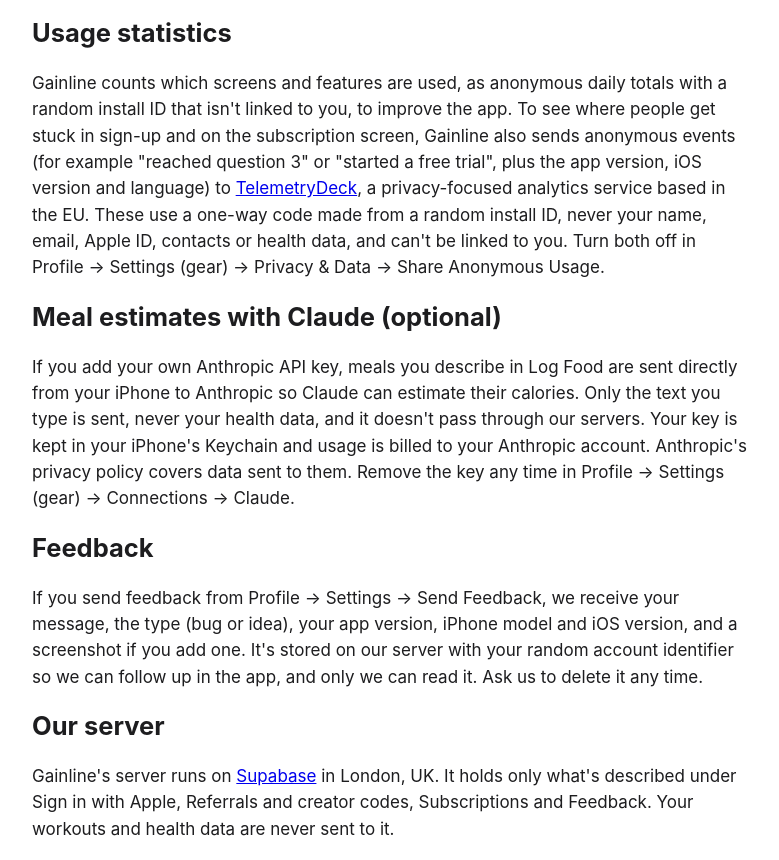
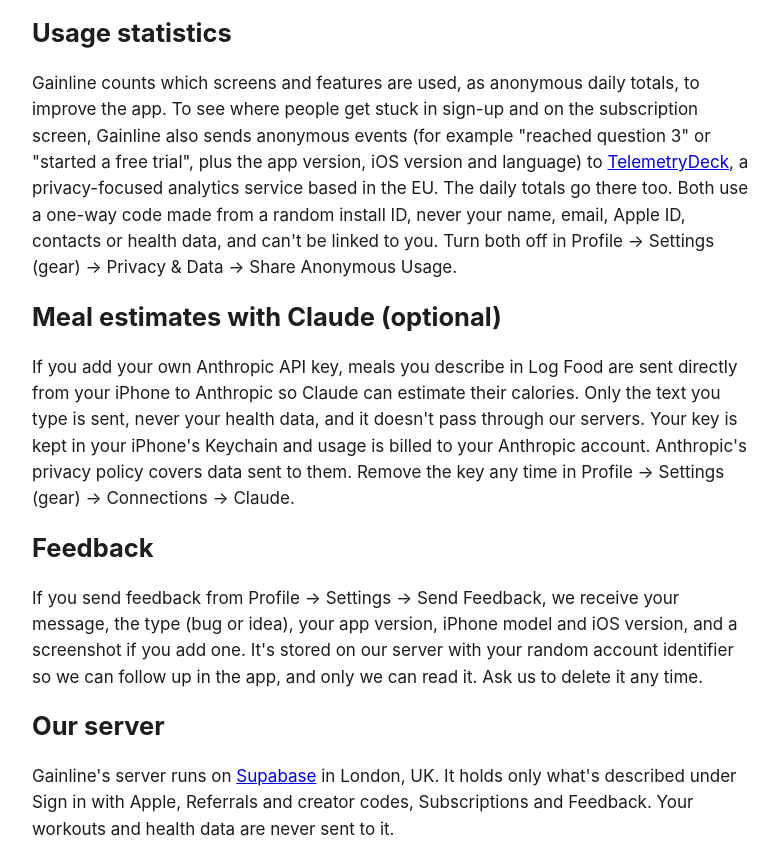
Before and after one commit to Bail940ey442/gainline, a plain HTML site: page privacy-policy.html in a window 1280 px wide. Shown: the part 2191-3051 px from the top of the page, without its empty margins (248-1027 px from the left). Drawn offline with Linux system fonts and the light colour scheme.

Commit message:
Privacy policy: daily usage totals go to TelemetryDeck

```diff
--- a/privacy-policy.html
+++ b/privacy-policy.html
@@ -18,7 +18,7 @@
 <h2>Finding friends from your contacts (optional)</h2>
 <p>If you allow access to your contacts, Gainline turns each contact's phone number and email into a one-way code on your iPhone and checks only those codes against the League, to show which of your contacts are on Gainline. Your contacts are never uploaded. If you choose to let friends find you, a one-way code of the phone number or email you enter is stored on Gainline's server (Supabase, in London) and linked to your League profile, never the number or email itself. The code is keyed again with a secret only the server has, and the server only tells other users whether a code they already have matches someone, with limits on how often they can ask. Deleting your account deletes it. You can add them when you set up Gainline, and change or clear them any time in Settings.</p>
 <h2>Usage statistics</h2>
-<p>Gainline counts which screens and features are used, as anonymous daily totals with a random install ID that isn't linked to you, to improve the app. To see where people get stuck in sign-up and on the subscription screen, Gainline also sends anonymous events (for example "reached question 3" or "started a free trial", plus the app version, iOS version and language) to <a href="https://telemetrydeck.com/privacy/">TelemetryDeck</a>, a privacy-focused analytics service based in the EU. These use a one-way code made from a random install ID, never your name, email, Apple ID, contacts or health data, and can't be linked to you. Turn both off in Profile → Settings (gear) → Privacy &amp; Data → Share Anonymous Usage.</p>
+<p>Gainline counts which screens and features are used, as anonymous daily totals, to improve the app. To see where people get stuck in sign-up and on the subscription screen, Gainline also sends anonymous events (for example "reached question 3" or "started a free trial", plus the app version, iOS version and language) to <a href="https://telemetrydeck.com/privacy/">TelemetryDeck</a>, a privacy-focused analytics service based in the EU. The daily totals go there too. Both use a one-way code made from a random install ID, never your name, email, Apple ID, contacts or health data, and can't be linked to you. Turn both off in Profile → Settings (gear) → Privacy &amp; Data → Share Anonymous Usage.</p>
 <h2>Meal estimates with Claude (optional)</h2>
 <p>If you add your own Anthropic API key, meals you describe in Log Food are sent directly from your iPhone to Anthropic so Claude can estimate their calories. Only the text you type is sent, never your health data, and it doesn't pass through our servers. Your key is kept in your iPhone's Keychain and usage is billed to your Anthropic account. Anthropic's privacy policy covers data sent to them. Remove the key any time in Profile → Settings (gear) → Connections → Claude.</p>
 <h2>Feedback</h2>
```
